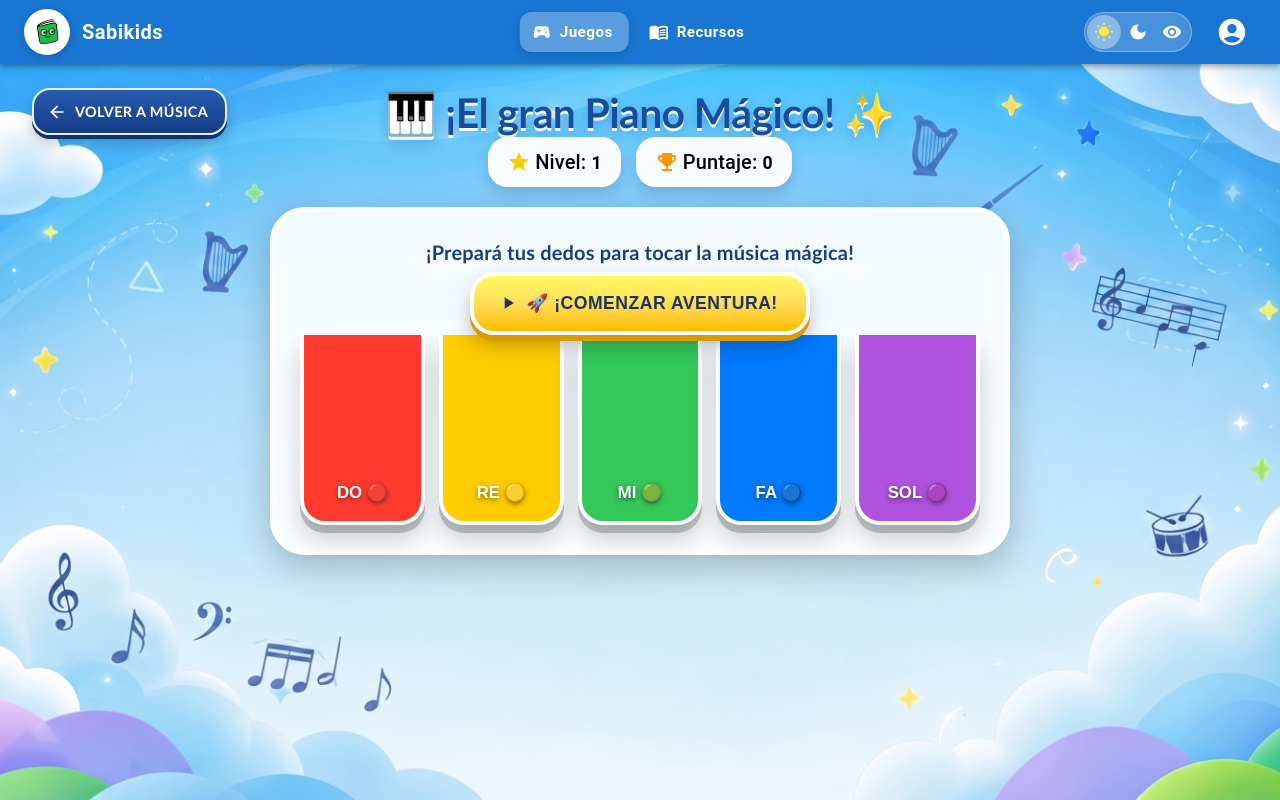
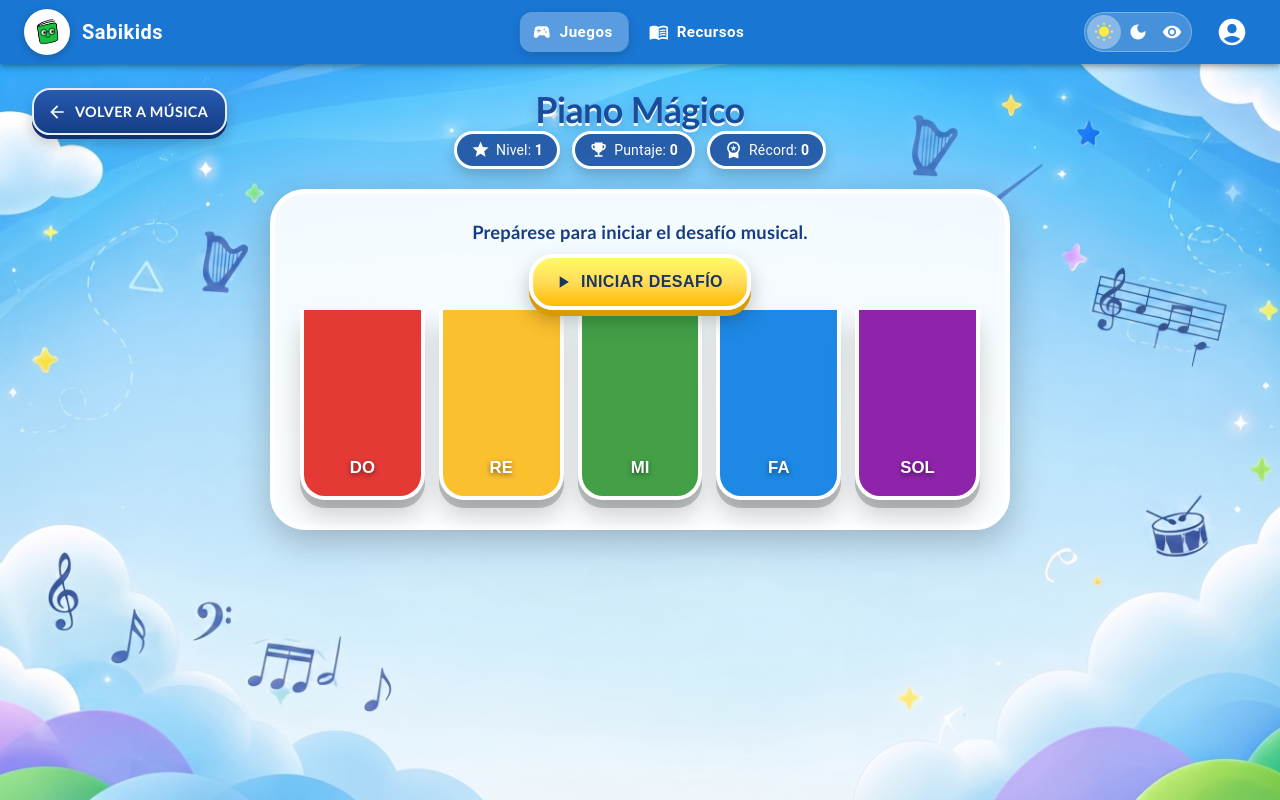
Before and after one commit to BSantino23/Sabikids, a React (Vite) app in the folder frontend/: page /juegos/musica/piano-magico in a window 1280 px wide. Built offline with nearby package versions, Linux system fonts and the light colour scheme; no server answers.

Commit message:
Actualizo

```diff
--- a/frontend/src/pages/games/musica/PianoMagico.jsx
+++ b/frontend/src/pages/games/musica/PianoMagico.jsx
@@ -1,19 +1,20 @@
-import React, { useState } from 'react';
+import React, { useState, useEffect } from 'react';
 import { Box, Button, Typography, Paper } from '@mui/material';
 import ArrowBackIcon from '@mui/icons-material/ArrowBack';
 import PlayArrowIcon from '@mui/icons-material/PlayArrow';
 import StarIcon from '@mui/icons-material/Star';
 import EmojiEventsIcon from '@mui/icons-material/EmojiEvents';
+import WorkspacePremiumIcon from '@mui/icons-material/WorkspacePremium';
 import { useNavigate } from 'react-router-dom';
 
 import '../../../styles/musica/PianoMagico.css';
 
 const NOTAS = [
-  { id: 'do', nombre: 'DO 🔴', color: '#ff3b30', freq: 261.63 },
-  { id: 're', nombre: 'RE 🟡', color: '#ffcc00', freq: 293.66 },
-  { id: 'mi', nombre: 'MI 🟢', color: '#34c759', freq: 329.63 },
-  { id: 'fa', nombre: 'FA 🔵', color: '#007aff', freq: 349.23 },
-  { id: 'sol', nombre: 'SOL 🟣', color: '#af52de', freq: 392.00 },
+  { id: 'do', nombre: 'DO', color: '#e53935', freq: 261.63 },
+  { id: 're', nombre: 'RE', color: '#fbc02d', freq: 293.66 },
+  { id: 'mi', nombre: 'MI', color: '#43a047', freq: 329.63 },
+  { id: 'fa', nombre: 'FA', color: '#1e88e5', freq: 349.23 },
+  { id: 'sol', nombre: 'SOL', color: '#8e24aa', freq: 392.00 },
 ];
 
 export default function PianoMagico() {
@@ -21,11 +22,51 @@ export default function PianoMagico() {
   const [secuencia, setSecuencia] = useState([]);
   const [pasoUsuario, setPasoUsuario] = useState(0);
   const [estadoJuego, setEstadoJuego] = useState('inicio');
-  const [mensaje, setMensaje] = useState('¡Prepará tus dedos para tocar la música mágica!');
+  const [mensaje, setMensaje] = useState('Prepárese para iniciar el desafío musical.');
   const [puntos, setPuntos] = useState(0);
   const [nivel, setNivel] = useState(1);
+  const [maxPuntaje, setMaxPuntaje] = useState(0);
   const [teclaIluminada, setTeclaIluminada] = useState(null);
   const [festejo, setFestejo] = useState(false);
+
+  const obtenerUserIdActual = () => {
+    const idDirecto = localStorage.getItem('userId') || localStorage.getItem('id');
+    if (idDirecto) return Number(idDirecto);
+
+    const userObj = localStorage.getItem('user');
+    if (userObj) {
+      try {
+        const parsed = JSON.parse(userObj);
+        return parsed.id || parsed.user_id || 1;
+      } catch (e) {
+        return 1;
+      }
+    }
+    return 1;
+  };
+
+  const userId = obtenerUserIdActual();
+
+  useEffect(() => {
+    const obtenerProgresoUsuario = async () => {
+      try {
+        const response = await fetch(`http://localhost:5000/api/progress/${userId}/piano-magico`);
+        if (response.ok) {
+          const data = await response.json();
+          const puntajeGuardado = data.score !== undefined ? data.score : (data.max_score || data.puntaje || 0);
+          setMaxPuntaje(puntajeGuardado);
+        } else {
+          const localRecord = localStorage.getItem(`record_piano_${userId}`);
+          if (localRecord) setMaxPuntaje(Number(localRecord));
+        }
+      } catch (error) {
+        const localRecord = localStorage.getItem(`record_piano_${userId}`);
+        if (localRecord) setMaxPuntaje(Number(localRecord));
+      }
+    };
+
+    obtenerProgresoUsuario();
+  }, [userId]);
 
   const reproducirSonido = (freq) => {
     try {
@@ -49,40 +90,67 @@ export default function PianoMagico() {
     }
   };
 
+  const guardarProgresoEnBackend = async (scoreFinal, nivelFinal) => {
+    if (scoreFinal > maxPuntaje) {
+      setMaxPuntaje(scoreFinal);
+      localStorage.setItem(`record_piano_${userId}`, scoreFinal);
+    }
+
+    try {
+      await fetch('http://localhost:5000/api/progress', {
+        method: 'POST',
+        headers: {
+          'Content-Type': 'application/json',
+        },
+        body: JSON.stringify({
+          user_id: Number(userId),
+          game_key: 'piano-magico',
+          score: scoreFinal,
+          level: nivelFinal
+        }),
+      });
+    } catch (error) {
+      console.error('Error al guardar el progreso en el backend:', error);
+    }
+  };
+
   const iniciarJuego = () => {
     setSecuencia([]);
     setPuntos(0);
     setNivel(1);
     setFestejo(false);
-    siguienteNivel([]);
+    siguienteNivel([], 1);
   };
 
-  const siguienteNivel = (secuenciaActual) => {
+  const siguienteNivel = (secuenciaActual, nivelActual) => {
     setEstadoJuego('mostrando');
     setFestejo(false);
-    setMensaje(`🎵 Nivel ${nivel}: ¡Mirá bien las luces de colores! 👀`);
+    setMensaje(`Nivel ${nivelActual}: Observe y escuche la secuencia.`);
     setPasoUsuario(0);
 
     const notaAleatoria = NOTAS[Math.floor(Math.random() * NOTAS.length)];
     const nuevaSecuencia = [...secuenciaActual, notaAleatoria];
     setSecuencia(nuevaSecuencia);
 
-    reproducirSecuencia(nuevaSecuencia);
+    reproducirSecuencia(nuevaSecuencia, nivelActual);
   };
 
-  const reproducirSecuencia = (sec) => {
+  const reproducirSecuencia = (sec, nivelActual) => {
+    const velocidadBase = 750;
+    const velocidadAjustada = Math.max(300, velocidadBase - (nivelActual - 1) * 65);
+
     sec.forEach((nota, index) => {
       setTimeout(() => {
         setTeclaIluminada(nota.id);
         reproducirSonido(nota.freq);
-        setTimeout(() => setTeclaIluminada(null), 450);
-      }, (index + 1) * 750);
+        setTimeout(() => setTeclaIluminada(null), velocidadAjustada * 0.6);
+      }, (index + 1) * velocidadAjustada);
     });
 
     setTimeout(() => {
       setEstadoJuego('turnousuario');
-      setMensaje('✨ ¡Ahora te toca a vos! Repetí la melodía 🎶');
-    }, (sec.length + 1) * 750);
+      setMensaje('Su turno: Repita la melodía ingresada.');
+    }, (sec.length + 1) * velocidadAjustada);
   };
 
   const handleNotaClick = (nota) => {
@@ -102,10 +170,12 @@ export default function PianoMagico() {
         setNivel(nuevoNivel);
         setEstadoJuego('ganado');
         setFestejo(true);
-        setMensaje('🎉 ¡Increíble! ¡Pasaste al siguiente nivel! 🚀');
+        setMensaje('Nivel superado con éxito. Incrementando velocidad...');
+
+        guardarProgresoEnBackend(nuevoPuntaje, nuevoNivel);
 
         setTimeout(() => {
-          siguienteNivel(secuencia);
+          siguienteNivel(secuencia, nuevoNivel);
         }, 1800);
       } else {
         setPasoUsuario(proximoPaso);
@@ -113,13 +183,13 @@ export default function PianoMagico() {
     } else {
       setEstadoJuego('perdido');
       setFestejo(false);
-      setMensaje('💥 ¡Casi casi! No te preocupes, ¡probá de nuevo y demostrá lo que sabés! 💪');
+      setMensaje('Secuencia incorrecta. Partida finalizada.');
+      guardarProgresoEnBackend(puntos, nivel);
     }
   };
 
   return (
     <Box className="piano-page">
-      {/* BOTÓN VOLVER */}
       <Button
         variant="contained"
         startIcon={<ArrowBackIcon />}
@@ -129,24 +199,26 @@ export default function PianoMagico() {
         Volver a Música
       </Button>
 
-      {/* TÍTULO Y ESTADÍSTICAS LLAMATIVAS */}
       <Box className="piano-header">
         <Typography variant="h1" className="piano-title">
-          🎹 ¡El gran Piano Mágico! ✨
+          Piano Mágico
         </Typography>
         <Box className="piano-stats-container">
-          <Paper elevation={4} className="piano-score-card">
-            <StarIcon style={{ color: '#ffcc00', marginRight: 4 }} />
-            <Typography variant="h6">Nivel: <strong>{nivel}</strong></Typography>
+          <Paper elevation={3} className="piano-score-card">
+            <StarIcon className="stat-icon" style={{ color: '#fbc02d' }} />
+            <Typography variant="body2">Nivel: <strong>{nivel}</strong></Typography>
           </Paper>
-          <Paper elevation={4} className="piano-score-card">
-            <EmojiEventsIcon style={{ color: '#ff9500', marginRight: 4 }} />
-            <Typography variant="h6">Puntaje: <strong>{puntos}</strong></Typography>
+          <Paper elevation={3} className="piano-score-card">
+            <EmojiEventsIcon className="stat-icon" style={{ color: '#f57c00' }} />
+            <Typography variant="body2">Puntaje: <strong>{puntos}</strong></Typography>
+          </Paper>
+          <Paper elevation={3} className="piano-score-card">
+            <WorkspacePremiumIcon className="stat-icon" style={{ color: '#7b1fa2' }} />
+            <Typography variant="body2">Récord: <strong>{maxPuntaje}</strong></Typography>
           </Paper>
         </Box>
       </Box>
 
-      {/* ÁREA DE JUEGO */}
       <Box className={`piano-game-container ${festejo ? 'festejo-animacion' : ''}`}>
         <Typography className="piano-message">{mensaje}</Typography>
 
@@ -157,11 +229,10 @@ export default function PianoMagico() {
             onClick={iniciarJuego}
             className="piano-start-button"
           >
-            {estadoJuego === 'perdido' ? '🔄 ¡Reintentar Partida!' : '🚀 ¡Comenzar Aventura!'}
+            {estadoJuego === 'perdido' ? 'Reintentar Partida' : 'Iniciar Desafío'}
           </Button>
         )}
 
-        {/* TECLADO INTERACTIVO SÚPER COLORIDO */}
         <Box className="piano-keyboard">
           {NOTAS.map((nota) => (
             <button
--- a/frontend/src/styles/musica/PianoMagico.css
+++ b/frontend/src/styles/musica/PianoMagico.css
@@ -1,5 +1,5 @@
 /* =========================================
-   PÁGINA PIANO MÁGICO (EDICIÓN ARCADE INFANTIL)
+   PÁGINA PIANO MÁGICO (EDICIÓN PROFESIONAL)
 ========================================= */
 
 .piano-page {
@@ -55,7 +55,7 @@
 
 .piano-title {
   font-family: "Arial Rounded MT Bold", "Trebuchet MS", Arial, sans-serif !important;
-  font-size: clamp(26px, 3.2vw, 42px) !important;
+  font-size: clamp(24px, 2.8vw, 38px) !important;
   font-weight: 900 !important;
   color: #1a4c9d;
   text-shadow: 0 3px 0 rgba(255, 255, 255, 0.9), 0 5px 12px rgba(0, 79, 150, 0.3);
@@ -65,22 +65,28 @@
 
 .piano-stats-container {
   display: flex;
-  gap: 15px;
+  gap: 12px;
 }
 
+/* TARJETAS DE ESTADÍSTICAS CON TEXTO BLANCO */
 .piano-score-card {
   display: flex;
   align-items: center;
-  padding: 6px 16px;
+  gap: 6px;
+  padding: 6px 14px;
   border-radius: 20px !important;
-  background: rgba(255, 255, 255, 0.95) !important;
-  color: #1a4c9d;
+  background: rgba(26, 76, 157, 0.85) !important; /* Fondo azul oscuro translúcido */
+  color: #ffffff !important;
   border: 3px solid #ffffff;
-  box-shadow: 0 6px 15px rgba(0, 0, 0, 0.15) !important;
+  box-shadow: 0 6px 15px rgba(0, 0, 0, 0.2) !important;
 }
 
-.piano-score-card strong {
-  font-size: 1.1rem;
+.piano-score-card * {
+  color: #ffffff !important; /* Forzamos texto e íconos en blanco */
+}
+
+.piano-score-card .stat-icon {
+  font-size: 1.2rem !important;
 }
 
 /* CONTENEDOR DEL JUEGO CON EFECTO FESTEJO */
@@ -113,7 +119,7 @@
 
 .piano-message {
   font-family: "Trebuchet MS", Arial, sans-serif !important;
-  font-size: 1.25rem !important;
+  font-size: 1.15rem !important;
   font-weight: 800 !important;
   color: #153d87;
   text-align: center;
@@ -128,8 +134,8 @@
   color: #1a365d !important;
   font-family: "Arial Rounded MT Bold", sans-serif !important;
   font-weight: 900 !important;
-  font-size: 1.1rem !important;
-  padding: 12px 28px !important;
+  font-size: 1rem !important;
+  padding: 10px 24px !important;
   border-radius: 24px !important;
   border: 4px solid #ffffff !important;
   box-shadow: 0 6px 0 #d99b00, 0 10px 20px rgba(0, 0, 0, 0.25) !important;
@@ -148,7 +154,6 @@
   gap: 14px;
   justify-content: center;
   width: 100%;
-  flex-wrap: wrap;
 }
 
 .piano-key {
```
